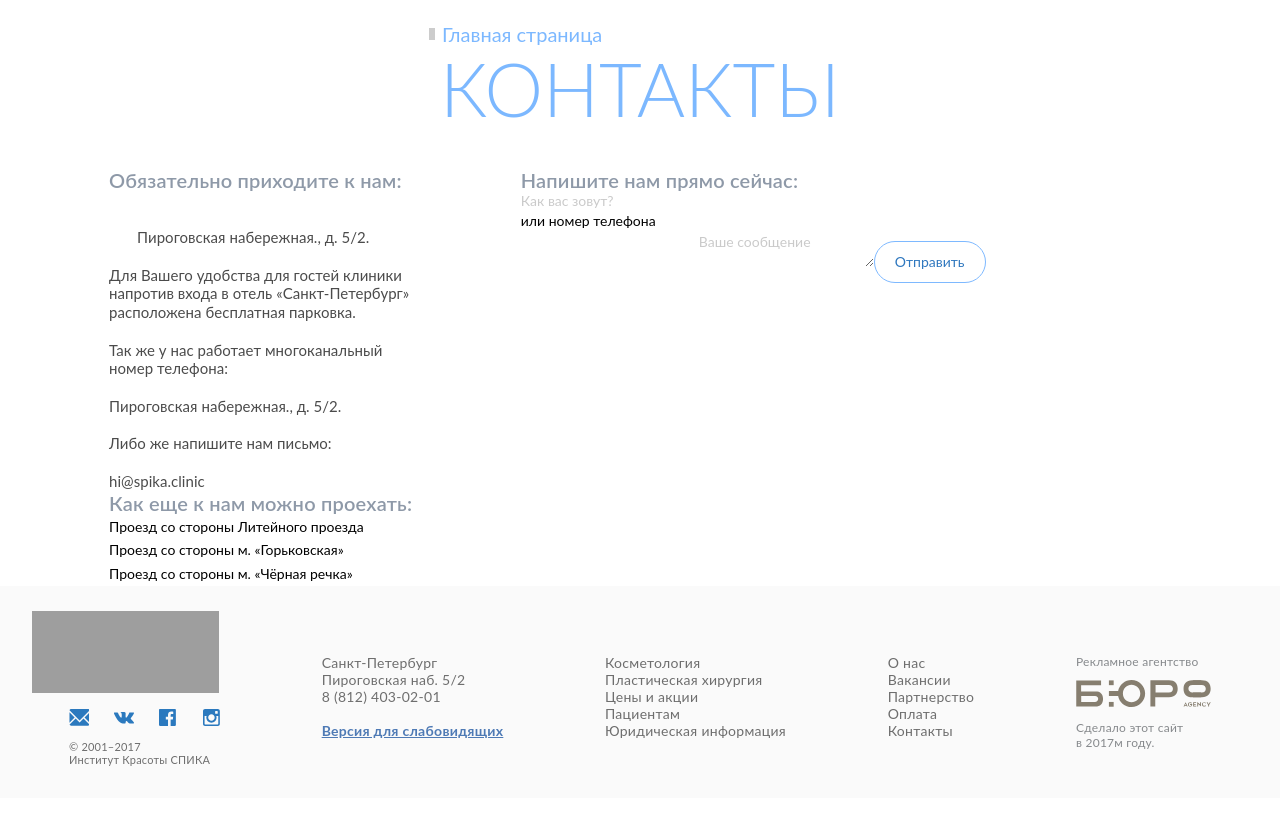
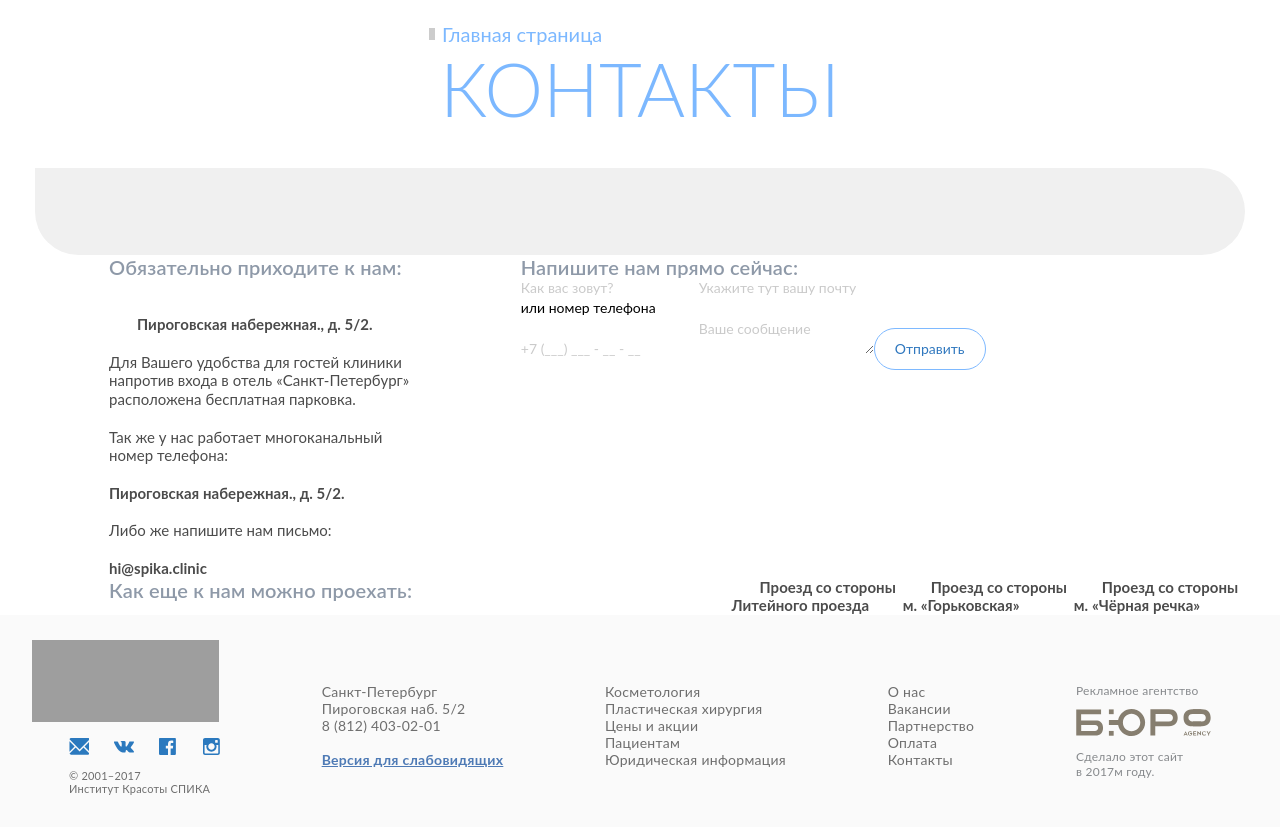
Before and after one commit to AniLiss/spika, a PHP site: page /contacts.php in a window 1280 px wide. Shown: the part 85-912 px from the top of the page. Before the commit the page ends 851 px from the top, so only its background shows below. Run offline with PHP 8.4, Linux system fonts and the light colour scheme; some web fonts are replaced; grey boxes are pictures that could not be loaded.

Commit message:
HTML contacts.php правки

```diff
--- a/www/contacts.php
+++ b/www/contacts.php
@@ -9,7 +9,7 @@
     <?php include "blocks/css.php"; ?>
 </head>
 
-<body>
+<body class="page-contacts">
 
 <?php include "blocks/header.php"; ?>
 
@@ -30,33 +30,35 @@
 <main class="main-content contacts">
     <div class="container">
 
-    	<!-- Блок с картой -->
-        <div class="map-block">
+    	<!-- Карта -->
+        <div class="text-image-block text-image-block_map"> <!-- Добавляем вариацию с картой -->
         </div>
-        <!-- // Блок с картой -->
+        <!-- // Карта -->
 
     	<!-- Верхний контент -->
         <div class="columns page-content-padding">
             <div class="columns__third">
                 <p class="smalltitle">Обязательно приходите к нам:</p>
                 <p class="columns__maintext">
-                	<span class="contact">Пироговская набережная., д. 5/2.</span><br><br>
+                	<b>Пироговская набережная., д. 5/2.</b><br><br> <!-- Для жирного начертания используем специально придуманный для этого тег <b>. Ему надо будет задать правильный font-weight -->
                 	Для Вашего удобства для гостей клиники напротив входа в отель «Санкт-Петербург» расположена бесплатная парковка.<br><br>
                 	Так же у нас работает многоканальный номер телефона:<br><br>
-                	<span class="contact">Пироговская набережная., д. 5/2.</span><br><br>
+                	<b>Пироговская набережная., д. 5/2.</b><br><br>
                 	Либо же напишите нам письмо:<br><br>
-                	<span class="contact"><a href="#">hi@spika.clinic</a></span>
+                	<b><a href="#">hi@spika.clinic</a></b>
                 </p>
             </div>
-            <form class="columns__two-of-three" action="send.php" method="post">
+            <div class="columns__two-of-three"><!-- Паддинг справа добавляешь конкретно к этой колонке -->
                 <p class="smalltitle">Напишите нам прямо сейчас:</p>
+                <form class="contact-form" action="send.php" method="post"><!-- Этот блок добавляешь в basics.scss. Делаешь через flex с использованием flex-wrap и justify-content: space-between. Стили для инпутов и textarea прописываешь ВНЕ самой формы, рядом с базовыми стилями кнопки. Непосредственно для .contact-form ты задаешь только ширину инпутов, textarea, блока "или номер телефона". Отступы сверху и снизу между инпутами задаешь через структуры типа input+input {margin-top:10px}, textarea+.button {margin-top:10px} и т.д. Это тоже БАЗОВЫЕ стили, вне формы  -->
                     <input type="text" name="name" placeholder="Как вас зовут?">
-                <input type="email" name="email">
-                <p>или номер телефона</p>
-                <input type="tel" name="tel">
-                <textarea name="message" placeholder="Ваше сообщение"></textarea>
+                    <input type="email" name="email" placeholder="Укажите тут вашу почту">
+                    <p>или номер телефона</p><!-- В макете этот блок чуть ближе к номеру телефона, чем к почте, но ты можешь расположить ровно между ними -->
+                    <input type="tel" name="tel" placeholder="+7 (___) ___ - __ - __"><!-- В скриптах подкорректируй маску, добавь пробелы слева и справа от тире -->
+                    <textarea name="message" placeholder="Ваше сообщение"></textarea><!-- resize:none -->
                     <button class="button">Отправить</button>
                 </form>
+            </div>
         </div>
         <!-- // Верхний контент -->
 
@@ -64,18 +66,18 @@
         <div class="columns page-content-padding">
             <div class="columns__one">
                 <p class="smalltitle">Как еще к нам можно проехать:</p>
-                <div class="path">
-                	<p>Проезд со стороны Литейного проезда</p>
-                	<img src="" alt="">
             </div>
-                <div class="path">
-                	<p>Проезд со стороны м. «Горьковская»</p>
-                	<img src="" alt="">
+            <div class="columns__third">
+                <p class="columns__maintext"><b>Проезд со стороны Литейного проезда</b></p>
+                <a href="#" class="image-map-link"><img src="" alt=""></a>
             </div>
-                <div class="path">
-                	<p>Проезд со стороны м. «Чёрная речка»</p>
-                	<img src="" alt="">
+            <div class="columns__third">
+                <p class="columns__maintext"><b>Проезд со стороны м. «Горьковская»</b></p>
+                <a href="#" class="image-map-link"><img src="" alt=""></a>
             </div>
+            <div class="columns__third">
+                <p class="columns__maintext"><b>Проезд со стороны м. «Чёрная речка»</b></p>
+                <a href="#" class="image-map-link"><img src="" alt=""></a>
             </div>
         </div>
         <!-- // Нижний контент -->
```
Lines whose indentation alone changed are shown as unchanged.
